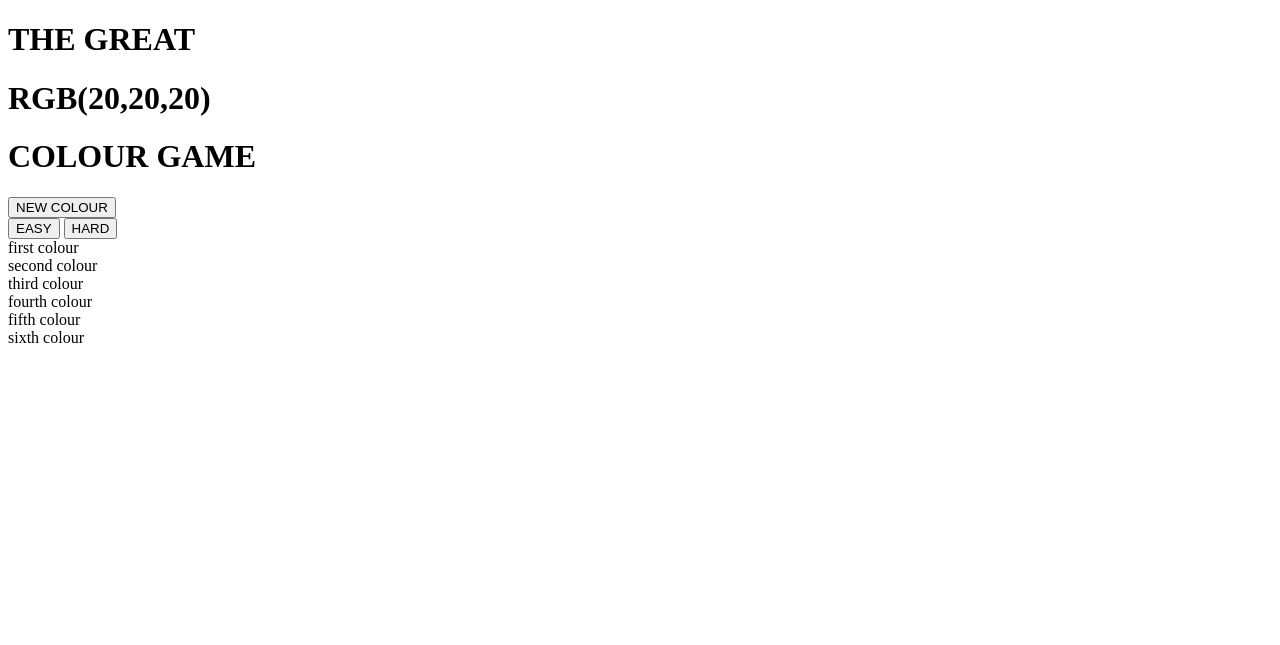
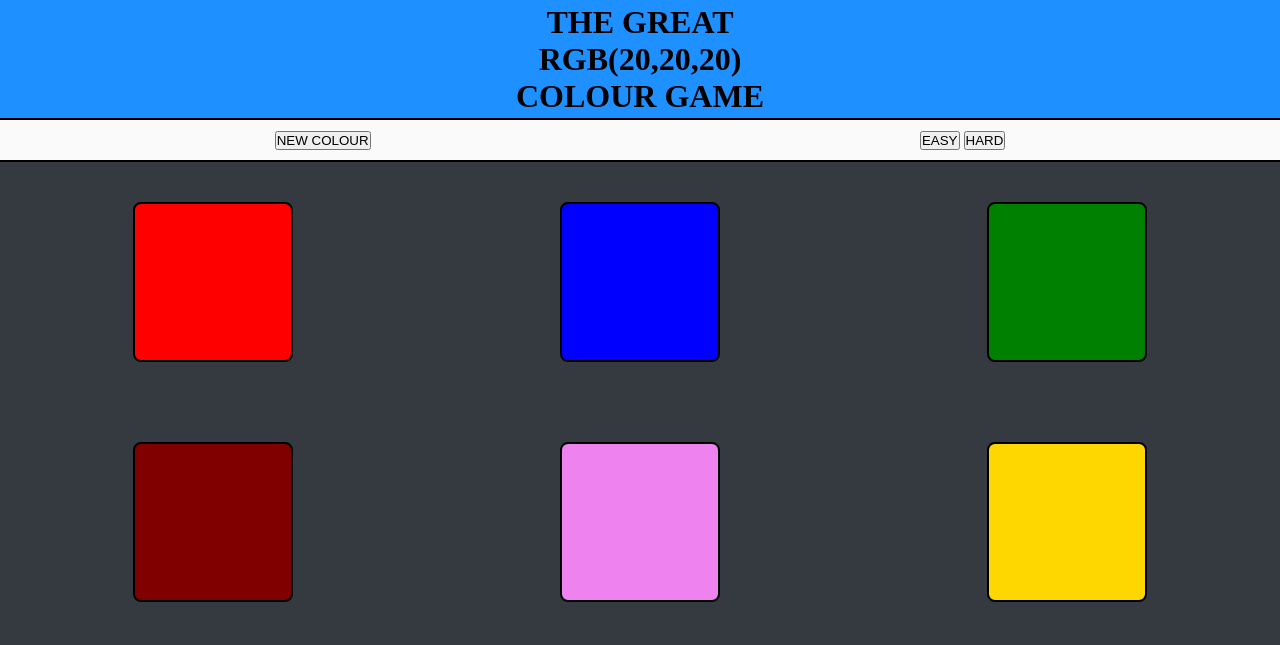
Before and after one commit to chrynx/colour-game, a plain HTML site: page index.html in a window 1280 px wide. Drawn offline with Linux system fonts and the light colour scheme.

Commit message:
made it look a bit more appealing

```diff
--- a/css/style.css
+++ b/css/style.css
@@ -0,0 +1,64 @@
+/* global */
+* {
+  box-sizing: border-box;
+}
+img {
+  max-width: 100%;
+}
+body,button,h1,h2,h3,h4,h5,h6,p {
+  margin: 0;
+  padding: 0;
+}
+/* local */
+.top {
+  background-color: dodgerBlue;
+  border-bottom: 2px solid black;
+  height: 15vh;
+  display: flex;
+  flex-direction: column;
+  justify-content: center;
+  align-items: center;
+}
+.middle {
+  height: 5vh;
+  background-color: #fafafa;
+  display: flex;
+  justify-content: space-around;
+  align-items: center;
+}
+.main {
+  height: 80vh;
+  border-top: 2px solid black;
+  background-color: #343a40;
+}
+.topRow, .bottomRow {
+  width: 100%;
+  height: 30vh;
+  display: flex;
+  justify-content: space-around;
+  align-items: center;
+}
+.first,.second,.third,.fourth,.fifth,.sixth {
+  height: 20vh;
+  width: 20vh;
+  border: 2px solid black;
+  border-radius: 5%;
+}
+.first {
+  background-color: red;
+}
+.second {
+  background-color: blue;
+}
+.third {
+  background-color: green;
+}
+.fourth {
+  background-color: maroon;
+}
+.fifth {
+  background-color: violet;
+}
+.sixth {
+  background-color: gold;
+}
--- a/index.html
+++ b/index.html
@@ -3,6 +3,8 @@
 <head>
   <meta charset="utf-8">
   <title> Colour Game </title>
+  <link rel="stylesheet" href="css/style.css">
+  <script src="js/app.js" charset="utf-8"></script>
 </head>
 <body>
   <div class="top">
@@ -18,12 +20,16 @@
     </div>
   </div>
   <div class="main">
-    <div class="first">first colour</div>
-    <div class="second">second colour</div>
-    <div class="third">third colour</div>
-    <div class="fourth">fourth colour</div>
-    <div class="fifth">fifth colour</div>
-    <div class="sixth">sixth colour</div>
+    <div class="topRow">
+      <div class="first"></div>
+      <div class="second"></div>
+      <div class="third"></div>
+    </div>
+    <div class="bottomRow">
+      <div class="fourth"></div>
+      <div class="fifth"></div>
+      <div class="sixth"></div>
+    </div>
   </div>
 </body>
 </html>
```
